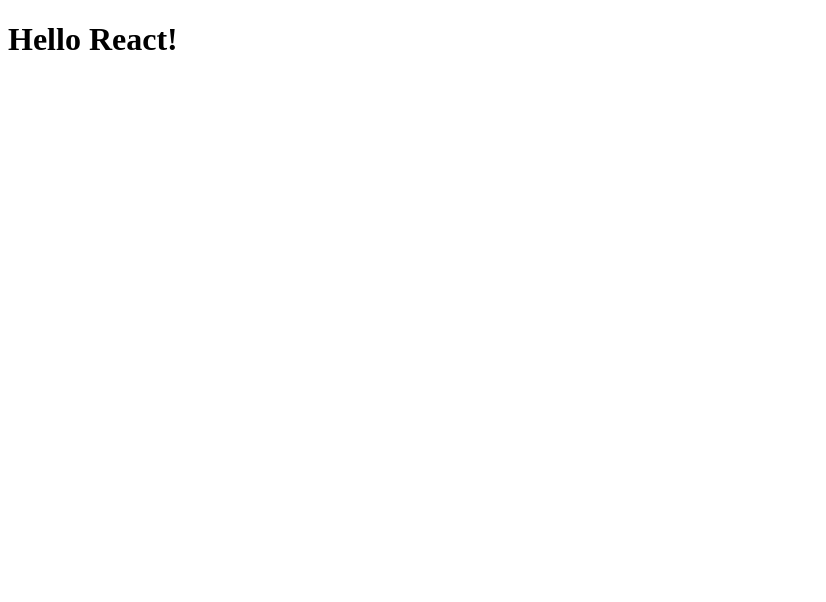
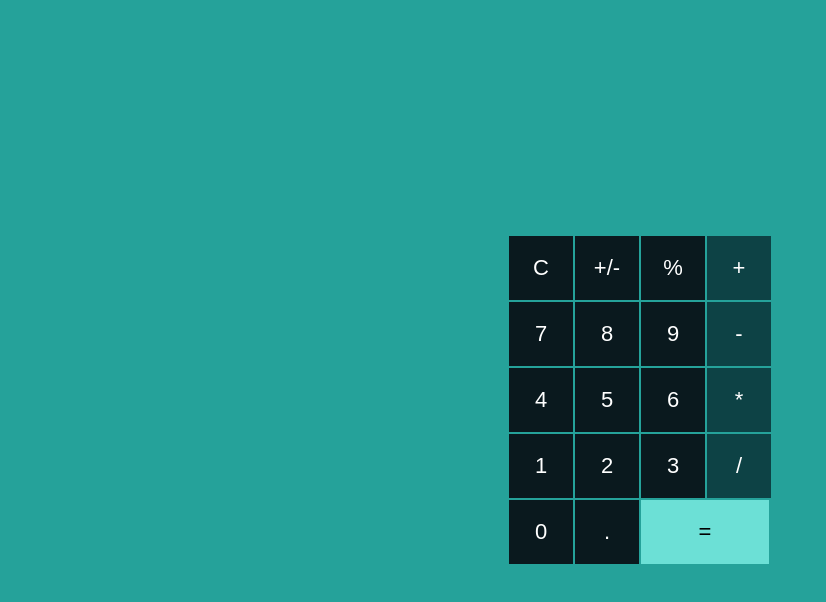
Before and after one commit to Wesley-Nunes/fcc-javascript-calculator, a React (Create React App) app: page / in a window 1280 px wide. Shown: the top 602 px of the page, without its empty margins (0-826 px from the left). Built offline with nearby package versions, Linux system fonts and the light colour scheme.

Commit message:
feat: ButtonsContainer wrap all buttons

```diff
--- a/src/App.jsx
+++ b/src/App.jsx
@@ -1,7 +1,24 @@
 import React from 'react';
+import GlobalStyles from './GlobalStyles';
+import { BotContainer, MidContainer, TopContainer } from './components';
+
+function ButtonsContainer() {
+  return (
+    <>
+      <TopContainer />
+      <MidContainer />
+      <BotContainer />
+    </>
+  );
+}
 
 function App() {
-  return <h1>Hello React!</h1>;
+  return (
+    <>
+      <GlobalStyles />
+      <ButtonsContainer />
+    </>
+  );
 }
 
 export default App;
```
Also changed, not shown: 1 other file (tests, documents, lock files or other folders).
